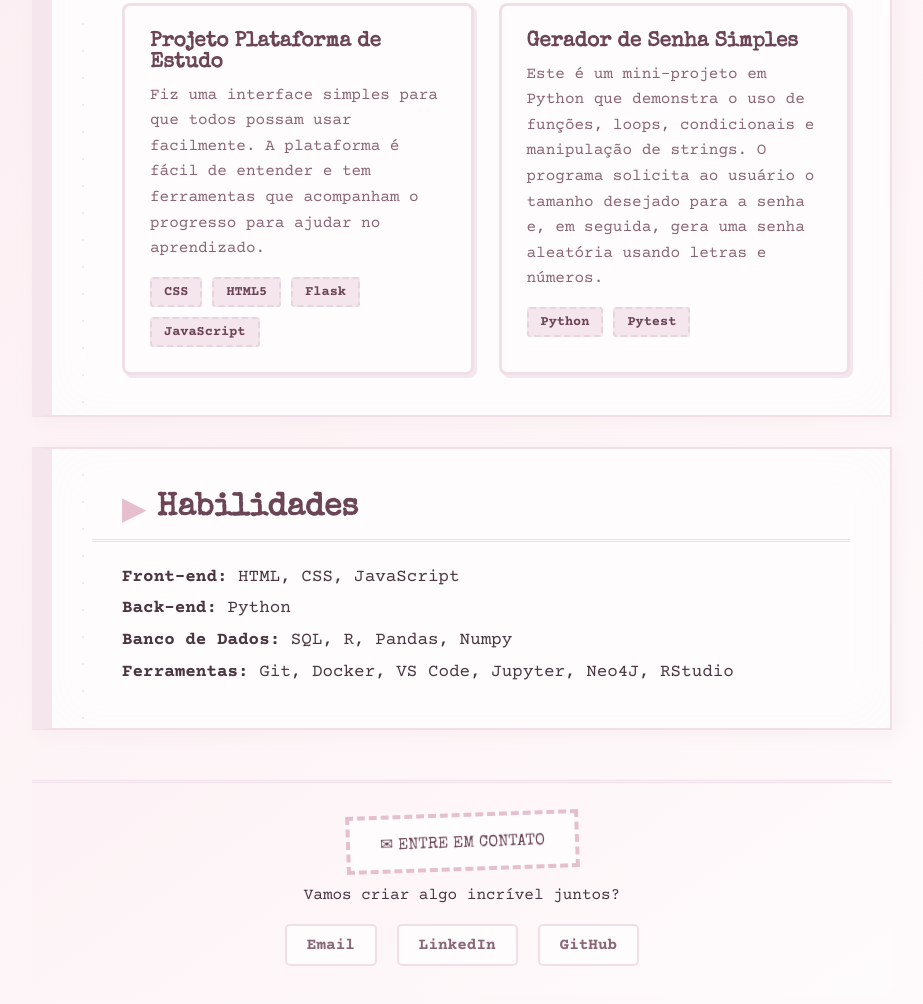
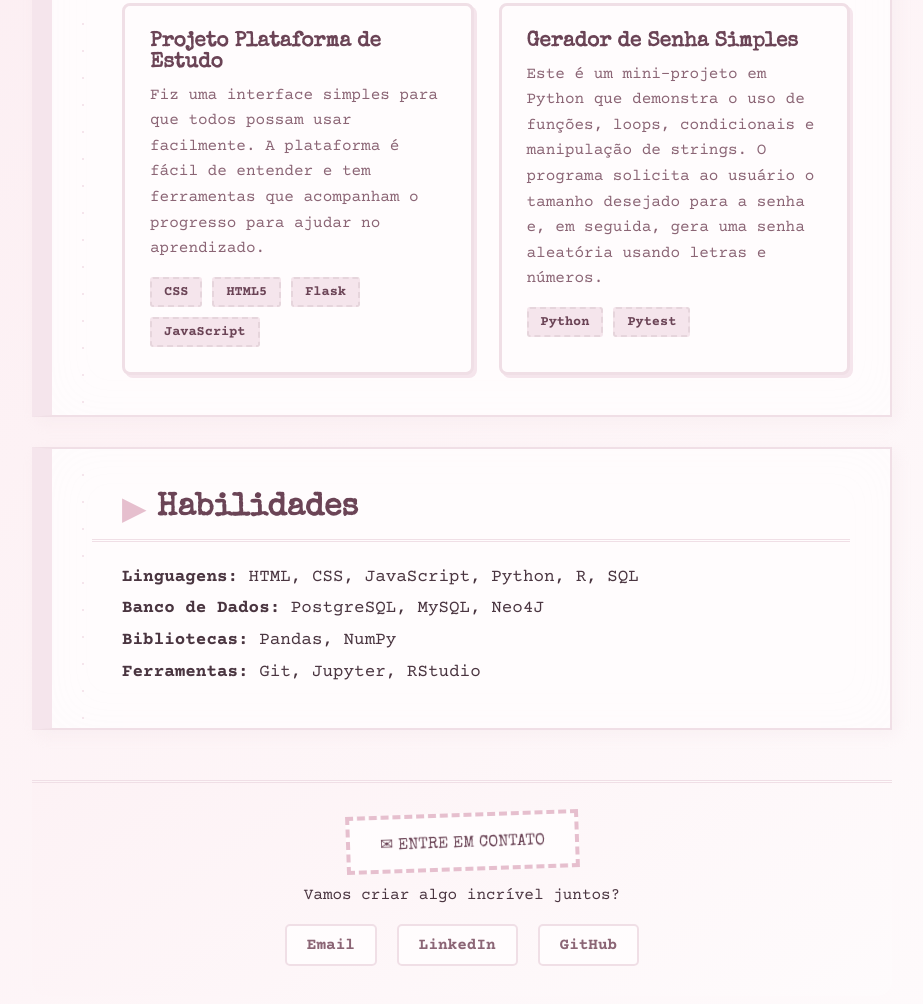
Before and after one commit to nataliaberbetviana/nataliaberbetviana.github.io, a plain HTML site: page index.html in a window 1280 px wide. Shown: the part 1005-2009 px from the top of the page, without its empty margins (178-1101 px from the left). Drawn offline with nearby package versions, Linux system fonts and the light colour scheme.

```diff
--- a/index.html
+++ b/index.html
@@ -71,10 +71,10 @@
     <section class="paper-section">
         <h2>Habilidades</h2>
         <div class="content">
-            <p><strong>Front-end:</strong> HTML, CSS, JavaScript</p>
-            <p><strong>Back-end:</strong> Python</p>
-            <p><strong>Banco de Dados:</strong> SQL, R, Pandas, Numpy</p>
-            <p><strong>Ferramentas:</strong> Git, Docker, VS Code, Jupyter, Neo4J, RStudio</p>
+            <p><strong>Linguagens:</strong> HTML, CSS, JavaScript, Python, R, SQL</p>
+            <p><strong>Banco de Dados:</strong> PostgreSQL, MySQL, Neo4J</p>
+            <p><strong>Bibliotecas:</strong> Pandas, NumPy</p>
+            <p><strong>Ferramentas:</strong> Git, Jupyter, RStudio</p>
         </div>
     </section>
 
```
